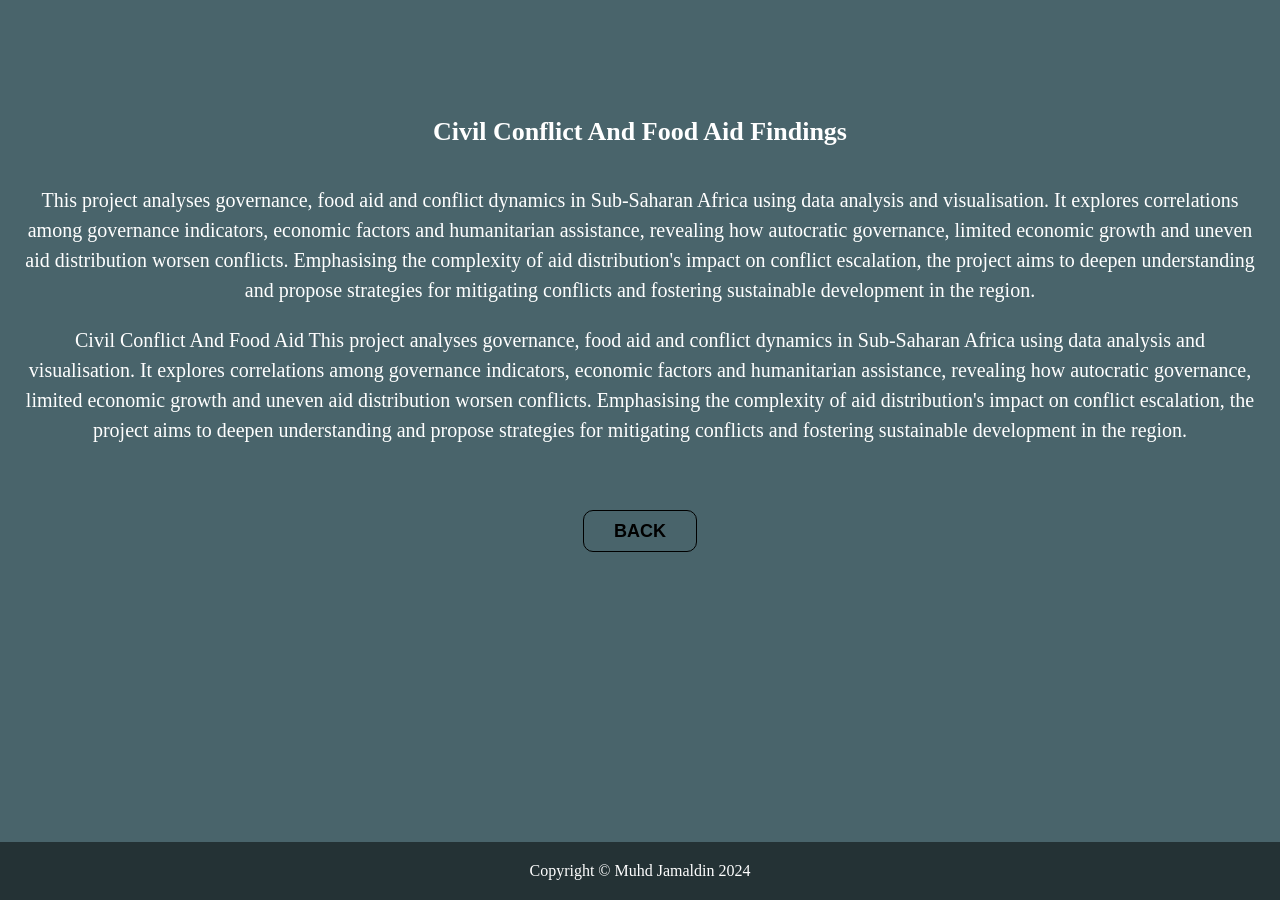
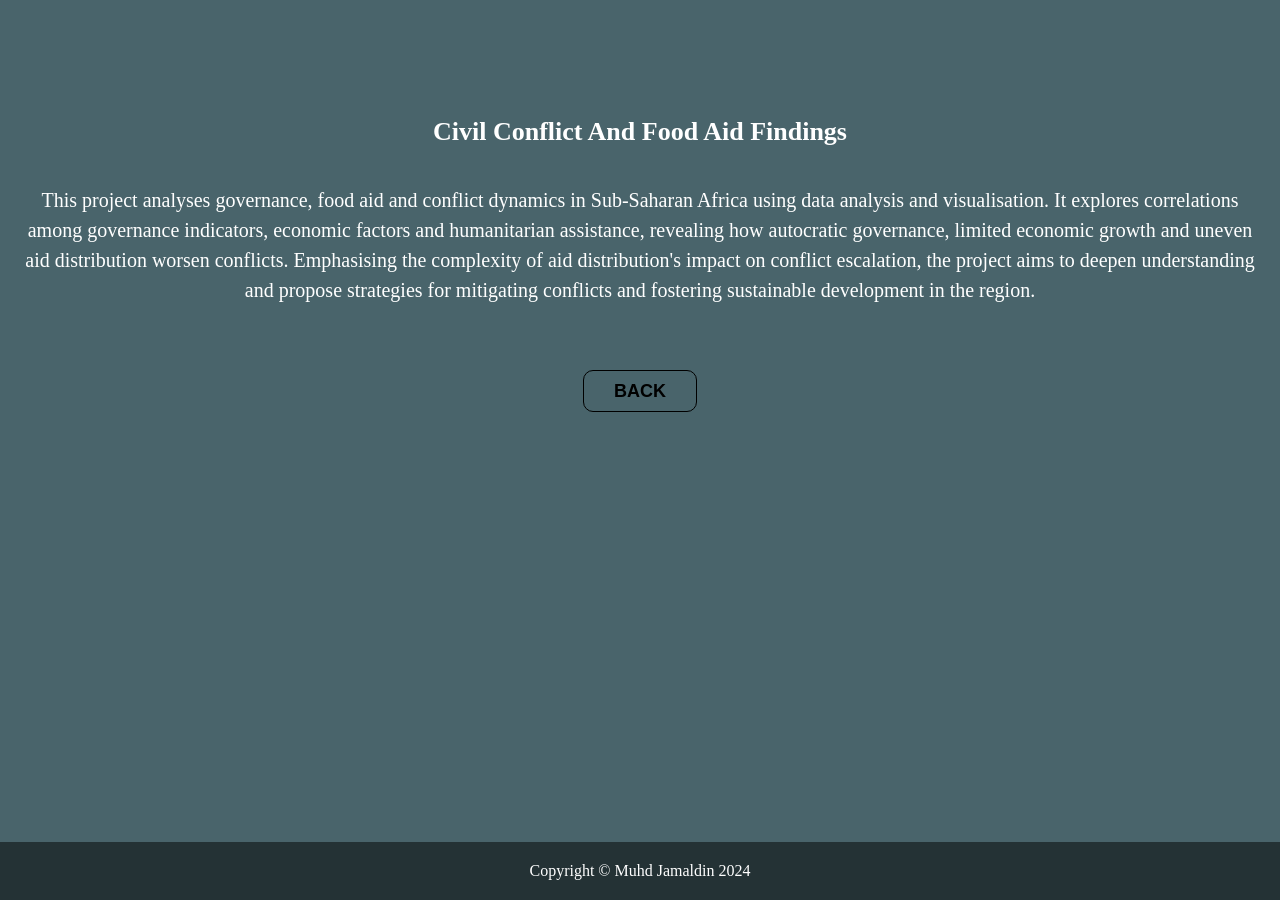
Before and after one commit to Md-Khid/Md-Khid, a Jekyll site: the page 5.html, which Jekyll copies as it is, in a window 1280 px wide. Built offline with Jekyll 4.4.1, drawn with Linux system fonts in a browser that asks for light colours.

Commit message:
Update 5.html

```diff
--- a/5.html
+++ b/5.html
@@ -83,11 +83,6 @@
         Emphasising the complexity of aid distribution's impact on conflict escalation, the project aims to deepen
         understanding and propose strategies for mitigating conflicts and fostering sustainable development in the region.
 <p>
-Civil Conflict And Food Aid
-
-This project analyses governance, food aid and conflict dynamics in Sub-Saharan Africa using data analysis and visualisation. It explores correlations among governance indicators, economic factors and humanitarian assistance, revealing how autocratic governance, limited economic growth and uneven aid distribution worsen conflicts. Emphasising the complexity of aid distribution's impact on conflict escalation, the project aims to deepen understanding and propose strategies for mitigating conflicts and fostering sustainable development in the region.
-
-    </p>
     <p>&nbsp;</p>
     <!-- Back Button -->
     <p style="text-align: center;">
```
